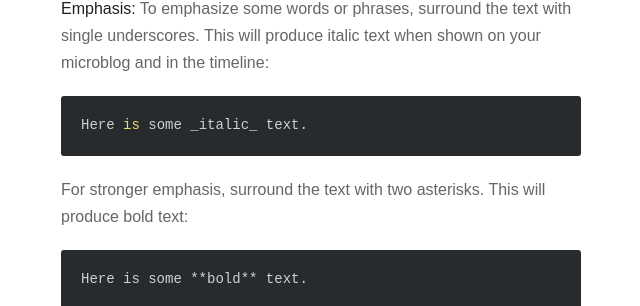
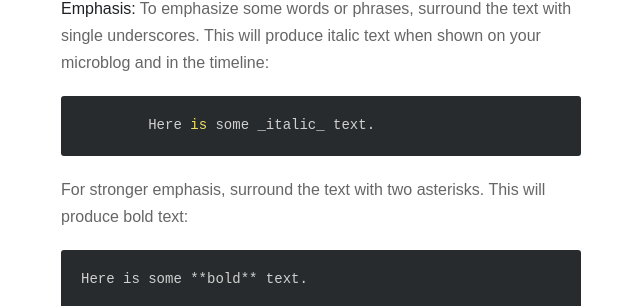
Before and after one commit to microdotblog/help.micro.blog, a Jekyll site: the page built from _posts/2017-09-14-markdown.markdown, in a window 1280 px wide. Shown: the part 382-688 px from the top of the page, without its empty margins (319-959 px from the left). Built offline with Jekyll 4.4.1, drawn with Linux system fonts in a browser that asks for light colours; nearby versions of some CDN libraries.

Commit message:
Try setting more config options.

````diff
--- a/_config.yml
+++ b/_config.yml
@@ -5,6 +5,10 @@
 aboutPage: true
 
 highlighter: rouge
+markdown: kramdown
+kramdown:
+    input: GFM
+    syntax_highlighter: rouge
 
 paginate: 20
 baseurl: /
--- a/_posts/2017-09-14-markdown.markdown
+++ b/_posts/2017-09-14-markdown.markdown
@@ -8,7 +8,9 @@
 
 **Emphasis:** To emphasize some words or phrases, surround the text with single underscores. This will produce italic text when shown on your microblog and in the timeline:
 
+```markdown
 	Here is some _italic_ text.
+```
 
 For stronger emphasis, surround the text with two asterisks. This will produce bold text:
 
````
